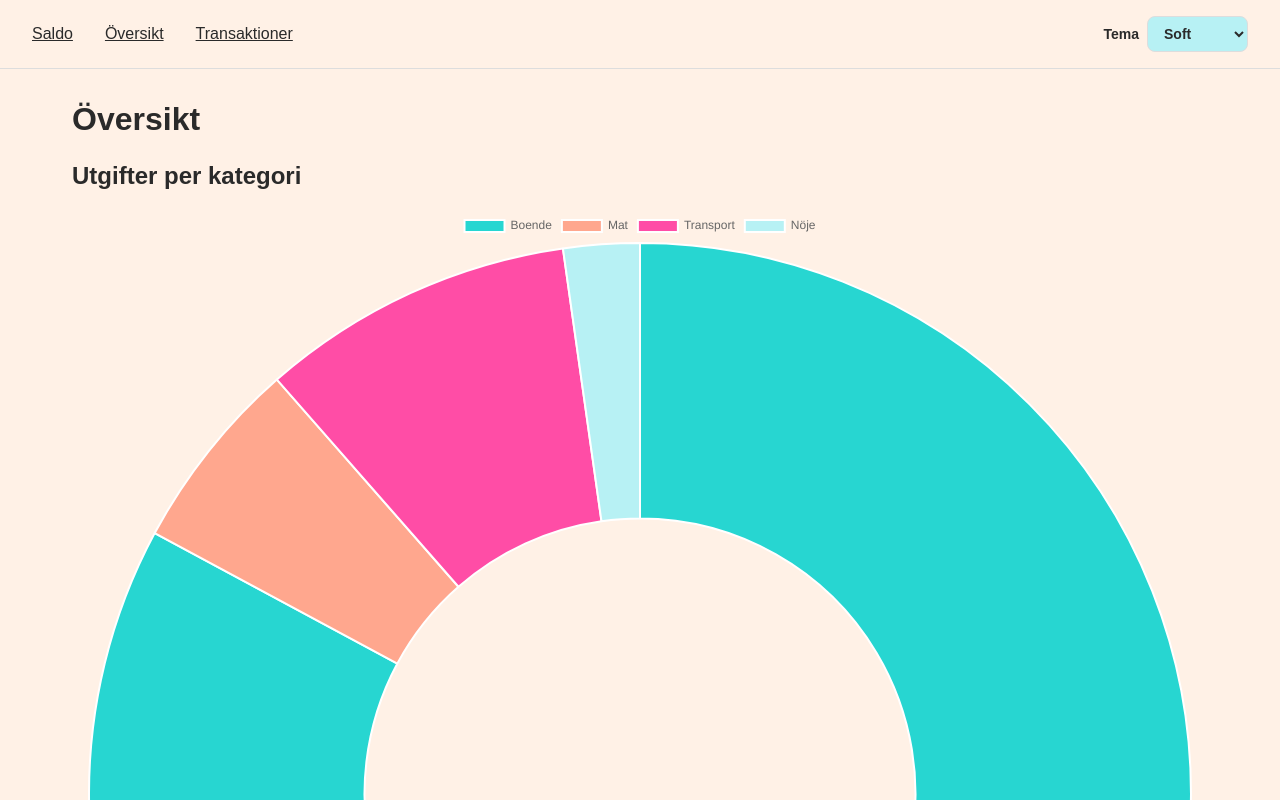
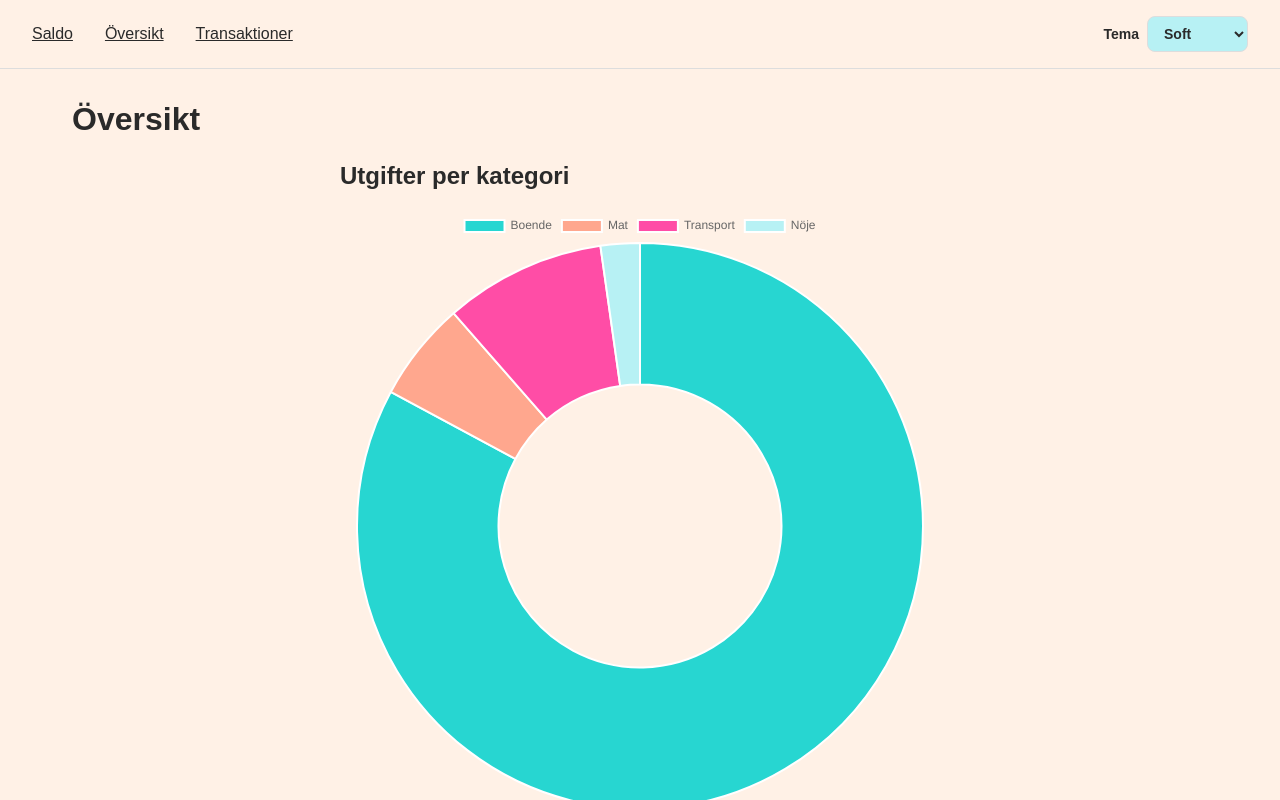
Before and after one commit to shibowie/saldo-app, a React (Vite) app in the folder saldo/: page /overview in a window 1280 px wide. Shown: the top 800 px of the page. Built offline with nearby package versions, Linux system fonts and the light colour scheme.

Commit message:
style: adjust expense chart size

```diff
--- a/saldo/src/index.css
+++ b/saldo/src/index.css
@@ -539,6 +539,11 @@ main > h1 {
   margin-top: 0.15rem;
 }
 
+.expense-chart {
+  max-width: 600px;
+  margin: 0 auto;
+}
+
 
 
 
```
